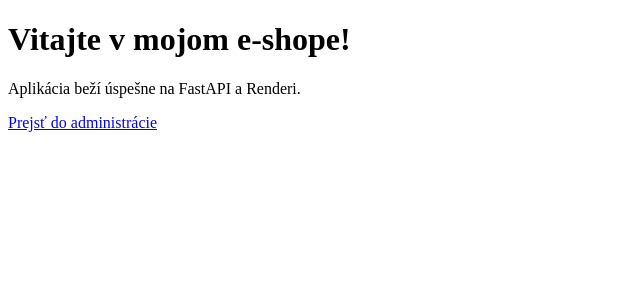
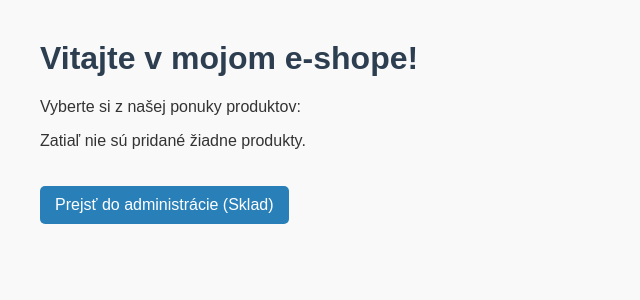
Before and after one commit to matuso1/eshop, a FastAPI app: template templates/index.html in a window 1280 px wide. Shown: the top 300 px of the page, without its empty margins (0-640 px from the left). Run offline with FastAPI, Linux system fonts and the light colour scheme; the template is opened without the code that fills it, so the values that code supplies are empty.

Commit message:
Enhance index.html with styles and product display
Added styles and product listing to the main page.

```diff
--- a/templates/index.html
+++ b/templates/index.html
@@ -4,10 +4,33 @@
     <meta charset="UTF-8">
     <meta name="viewport" content="width=device-width, initial-scale=1.0">
     <title>Môj E-shop</title>
+    <style>
+        body { font-family: Arial, sans-serif; margin: 40px; background-color: #f9f9f9; color: #333; }
+        h1 { color: #2c3e50; }
+        .product-card { background: white; padding: 20px; margin-bottom: 15px; border-radius: 8px; box-shadow: 0 2px 4px rgba(0,0,0,0.1); }
+        .admin-link { display: inline-block; margin-top: 20px; text-decoration: none; background: #2980b9; color: white; padding: 10px 15px; border-radius: 5px; }
+        .admin-link:hover { background: #1abc9c; }
+    </style>
 </head>
 <body>
     <h1>Vitajte v mojom e-shope!</h1>
-    <p>Aplikácia beží úspešne na FastAPI a Renderi.</p>
-    <a href="/admin">Prejsť do administrácie</a>
+    <p>Vyberte si z našej ponuky produktov:</p>
+
+    <!-- Zoznam produktov (ak nejaké sú v databáze) -->
+    <div id="products-list">
+        {% if products %}
+            {% for product in products %}
+                <div class="product-card">
+                    <h3>{{ product[1] }}</h3>
+                    <p>Cena: <strong>{{ product[2] }} €</strong></p>
+                    <p>Skladom: {{ product[3] }} ks</p>
+                </div>
+            {% endfor %}
+        {% else %}
+            <p>Zatiaľ nie sú pridané žiadne produkty.</p>
+        {% endif %}
+    </div>
+
+    <a href="/admin" class="admin-link">Prejsť do administrácie (Sklad)</a>
 </body>
 </html>
```
